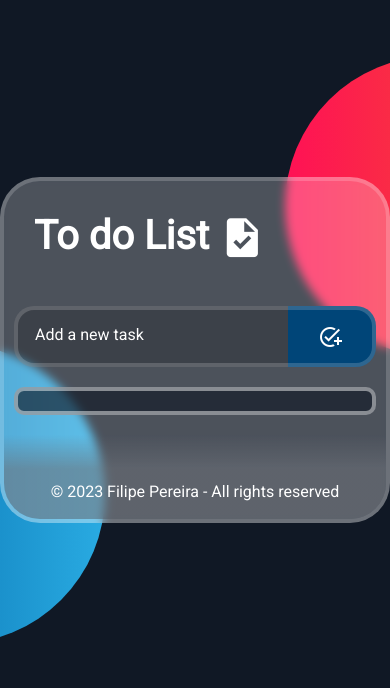
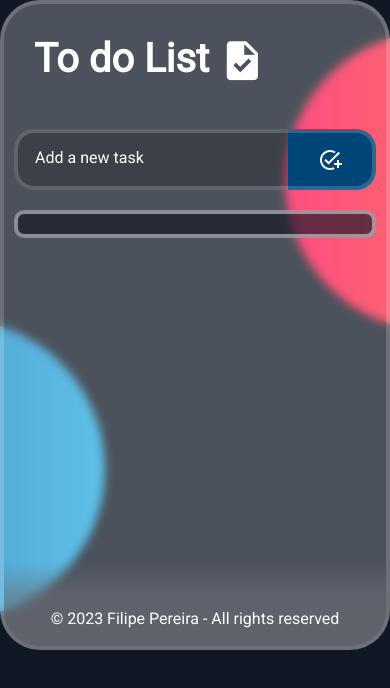
Before and after one commit to filipesanches/lista_de_tarefas, a website: page index.html in a window 390 px wide. Drawn offline with Linux system fonts and the light colour scheme.

Commit message:
ok
Signed-off-by: Filipe Sanches <filipepereirasanches@gmail.com>

```diff
--- a/assets/sass/styles.scss
+++ b/assets/sass/styles.scss
@@ -128,9 +128,17 @@ body {
 
 @media screen and (max-width: 768px) {
   div.root {
+    margin-top: 0 !important;
     overflow: hidden;
+    width: 100%;
     div.box {
-      width: 100% !important;
+      max-width: 100%;;
+      height: 100%;
+      div.content > footer {
+        width: 100%;
+        position: absolute !important;
+        bottom: 0 !important;
+      }
     }
   }
 }
```
Also changed, not shown: assets/css/styles.css, 1 other file.
